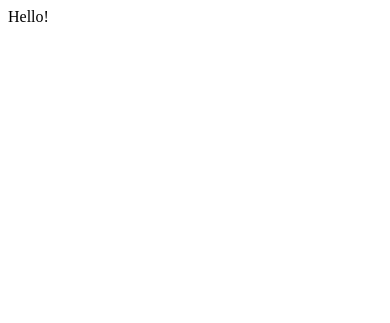
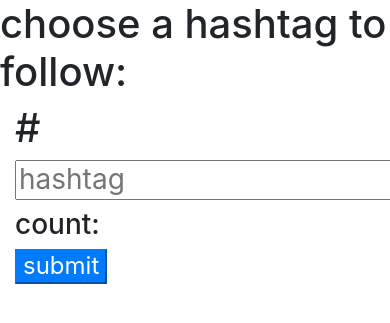
Before and after one commit to aheeki/realtimetweets, a Flask app: page / in a window 390 px wide; the page is wider, and only the part inside the window is pictured. Before the commit the part shown is almost empty. Shown: the top 323 px of that part. Run offline with Flask 2, Linux system fonts and the light colour scheme; some libraries are stand-ins or nearby versions.

Commit message:
added hashtag tracker html form

```diff
--- a/templates/index.html
+++ b/templates/index.html
@@ -1 +1,33 @@
-Hello!
+<!DOCTYPE html>
+<html>
+	<head>
+	<title>realtime tweets | andrewheekin</title>
+	<link rel="stylesheet" href="//bootswatch.com/spacelab/bootstrap.min.css">
+	</head>
+	<body>
+		<div class="container">
+			<div class="row">
+				<h1>choose a hashtag to follow:</h1>
+				<br>
+				<div class="col-sm-1">
+					<h1>#</h1>
+				</div>
+				<!-- <form> -->
+				<div class="col-sm-5">
+					<h3><input type="text" size="25" placeholder="hashtag"></h3>
+				</div>
+				<div class="col-sm-2">
+					<h3>count:</h3>
+				</div>
+			</div>
+			<div class="row">
+				<div class="col-sm-1">
+				</div>
+				<div class="col-sm-2">
+					<h4><input class="btn-primary" type="submit" value="submit"></h4>
+				</div>
+				<!-- </form> -->
+			</div>
+		</div>
+	</body>
+</html>
```
